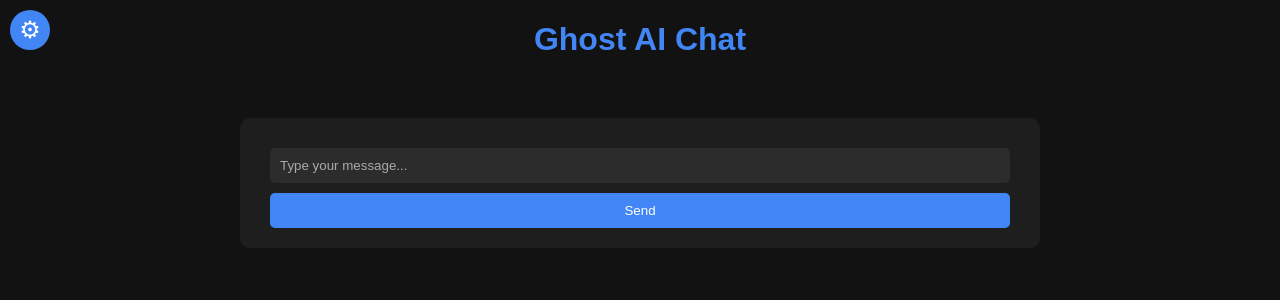
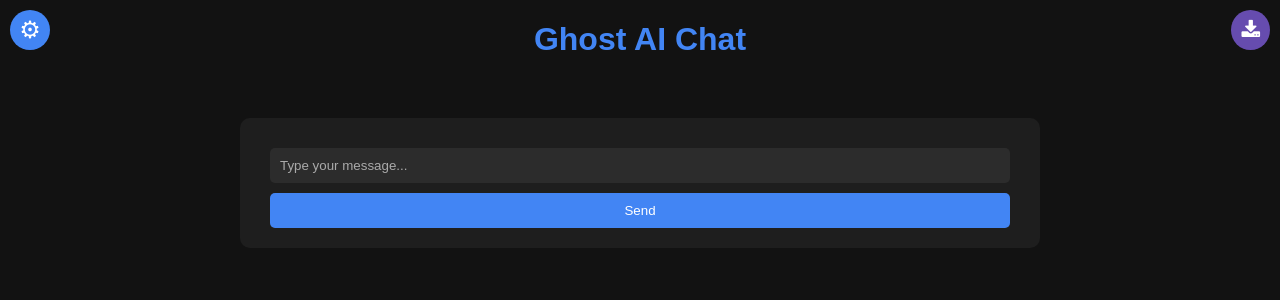
Before and after one commit to CyberZenDev/GhostAI, a Flask app: page / in a window 1280 px wide. Shown: the top 300 px of the page. Run offline with Flask 3, Linux system fonts and the light colour scheme.

Commit message:
Update index.html

```diff
--- a/templates/index.html
+++ b/templates/index.html
@@ -5,6 +5,7 @@
     <meta charset="UTF-8">
     <meta http-equiv="X-UA-Compatible" content="IE=edge">
     <meta name="viewport" content="width=device-width, initial-scale=1.0">
+    <link rel="stylesheet" href="https://cdnjs.cloudflare.com/ajax/libs/font-awesome/4.7.0/css/font-awesome.min.css">
     <title>Ghost AI</title>
 
 
@@ -132,6 +133,27 @@
         .explanation-block {
             color: #aaaaaa;
             margin-bottom: 10px;
+        }
+        .download-button {
+            position: fixed;
+            top: 10px;
+            right: 10px;
+            padding: 10px;
+            background-color: #664caf;
+            color: white;
+            text-decoration: none;
+            border-radius: 50%; /* Make the button rounded */
+            width: 40x; /* Set the width of the button */
+            height: 40x; /* Set the height of the button */
+            text-align: center; /* Center the icon */
+            line-height: 30px; /* Align the icon vertically */
+            display: flex; /* Enable flexbox */
+            justify-content: center; /* Center content horizontally */
+            align-items: center; /* Center content vertically */
+        }
+
+        .download-button .fa {
+            font-size: 20px; /* Set the size of the icon */
         }
 
         @media only screen and (max-width: 600px) {
@@ -304,6 +326,10 @@
 
     <div class="version-number">Version: v2.3.1</div>
     <a href="https://github.com/CyberZenDev/GhostAI" target="_blank" class="github-link">View on GitHub</a>
+    <a href="/download" class="download-button">
+        <i class="fa fa-download"></i>
+    </a>
+
 
     <script src="https://cdn.jsdelivr.net/npm/axios/dist/axios.min.js"></script>
     <script src="https://code.jquery.com/jquery-3.6.4.min.js"></script>
```
